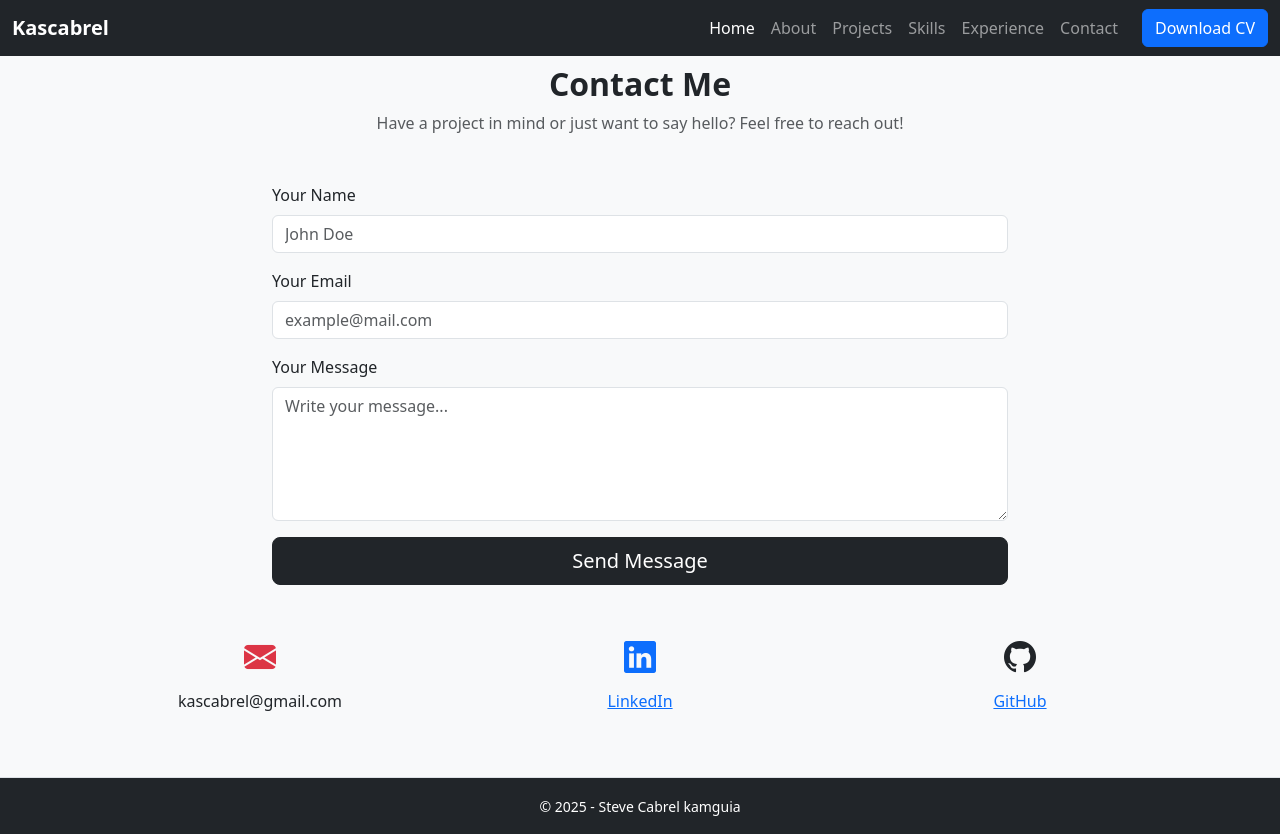
After one commit to Kascabrel/portfolio, a Flask app: page /contact in a window 1280 px wide. The commit adds this page. Run offline with Flask 3, Linux system fonts and the light colour scheme; some libraries are stand-ins or nearby versions.

Commit message:
added the contact page

```diff
--- a/src/app/routes/roures.py
+++ b/src/app/routes/roures.py
@@ -1,4 +1,4 @@
-from flask import redirect, url_for, render_template
+from flask import redirect, url_for, render_template, request, flash
 from flask import Blueprint
 
 portfolio = Blueprint('portfolio', __name__)
@@ -21,5 +21,21 @@ def about():
 
 
 @portfolio.route('/project')
-def project():
+def projects():
     return "project"
+
+
+@portfolio.route("/contact", methods=["GET", "POST"])
+def contact():
+    if request.method == "POST":
+        name = request.form["name"]
+        email = request.form["email"]
+        message = request.form["message"]
+
+        # Ici tu peux envoyer un email ou stocker le message en DB
+        print(f"New message from {name} ({email}): {message}")
+
+        flash("Thank you for your message! I will get back to you soon.", "success")
+        return redirect(url_for("portfolio.contact"))
+
+    return render_template("contact.html")
--- a/src/app/templates/base.html
+++ b/src/app/templates/base.html
@@ -50,7 +50,7 @@
                         <a class="nav-link" href="#experience">Experience</a>
                     </li>
                     <li class="nav-item">
-                        <a class="nav-link" href="#contact">Contact</a>
+                        <a class="nav-link" href="{{ url_for('portfolio.contact') }}">Contact</a>
                     </li>
                 </ul>
 
@@ -71,7 +71,7 @@
 </main>
 
 <!-- ===== Footer ===== -->
-<footer class="border-1 bg-dark py-3 mt-auto">
+<footer class="border-top border-1 bg-dark py-3 mt-auto">
     <div class="container text-white text-center">
         <small>&copy; 2025 - Steve Cabrel kamguia</small>
     </div>
--- /dev/null
+++ b/src/app/templates/contact.html
@@ -0,0 +1,55 @@
+{% extends "base.html" %}
+{% block content %}
+
+<section id="contact" class="py-5" style="background-color: #f8f9fa;">
+    <div class="container">
+        <div class="text-center mb-5">
+            <h2 class="fw-bold">Contact Me</h2>
+            <p class="text-muted">Have a project in mind or just want to say hello? Feel free to reach out!</p>
+        </div>
+
+        <div class="row justify-content-center">
+            <!-- Contact Form -->
+            <div class="col-md-8">
+                <form method="POST" action="{{ url_for('portfolio.contact') }}">
+                    <div class="mb-3">
+                        <label for="name" class="form-label">Your Name</label>
+                        <input type="text" class="form-control" id="name" name="name" placeholder="John Doe" required>
+                    </div>
+
+                    <div class="mb-3">
+                        <label for="email" class="form-label">Your Email</label>
+                        <input type="email" class="form-control" id="email" name="email" placeholder="example@mail.com" required>
+                    </div>
+
+                    <div class="mb-3">
+                        <label for="message" class="form-label">Your Message</label>
+                        <textarea class="form-control" id="message" name="message" rows="5" placeholder="Write your message..." required></textarea>
+                    </div>
+
+                    <div class="d-grid">
+                        <button type="submit" class="btn btn-dark btn-lg">Send Message</button>
+                    </div>
+                </form>
+            </div>
+        </div>
+
+        <!-- Optional: Contact Info -->
+        <div class="row text-center mt-5">
+            <div class="col-md-4">
+                <i class="bi bi-envelope-fill fs-2 text-danger"></i>
+                <p class="mt-2">kascabrel@gmail.com</p>
+            </div>
+            <div class="col-md-4">
+                <i class="bi bi-linkedin fs-2 text-primary"></i>
+                <p class="mt-2"><a href="https://linkedin.com/in/username" target="_blank">LinkedIn</a></p>
+            </div>
+            <div class="col-md-4">
+                <i class="bi bi-github fs-2 text-dark"></i>
+                <p class="mt-2"><a href="https://github.com/username" target="_blank">GitHub</a></p>
+            </div>
+        </div>
+    </div>
+</section>
+
+{% endblock %}
--- a/src/app/templates/index.html
+++ b/src/app/templates/index.html
@@ -38,7 +38,7 @@
         </div>
         <!-- Scroll Down Arrow with Text -->
         <div class="scroll-down mt-5 text-center">
-            <p class="mb-1  small text-primary">About Me</p>
+            <p class="mb-1 text-white small text-primary">About Me</p>
             <a href="#about" class="text-white">
                 <i class="bi bi-chevron-down fs-1"></i>
             </a>
```
